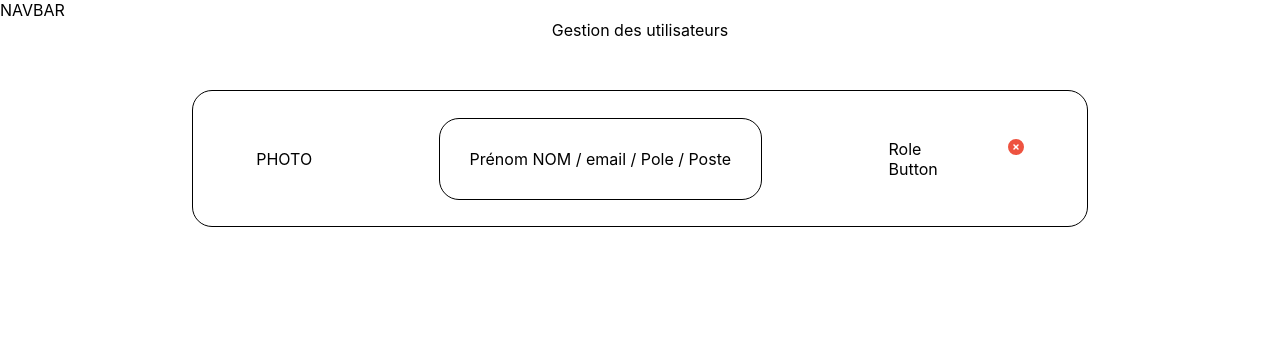
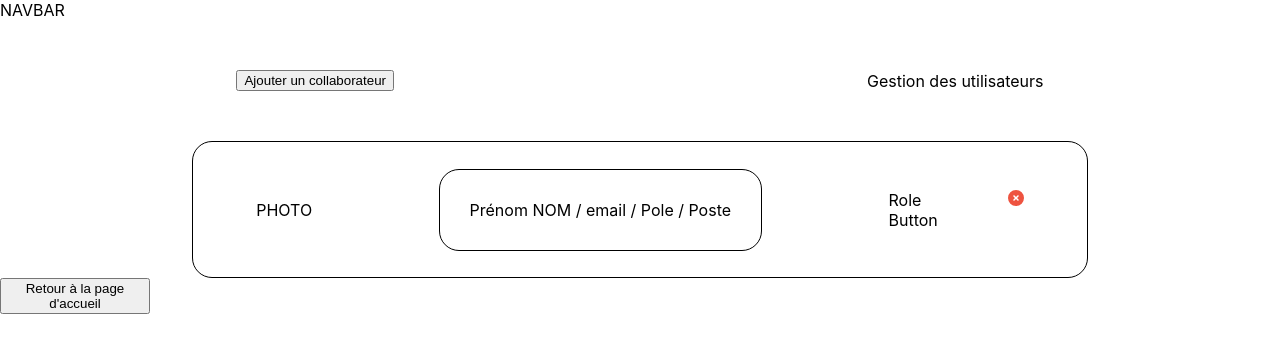
Before and after one commit to Retouched/FlowHR-front, a Next.js app: page /manageUsers in a window 1280 px wide. Shown: the top 352 px of the page. Built offline with nearby package versions, Linux system fonts and the light colour scheme; no server answers.

Commit message:
Maj page ManageUsers

```diff
--- a/components/ManageUsers.js
+++ b/components/ManageUsers.js
@@ -6,10 +6,22 @@ function ManageUsers() {
 
   return (
     <>
-      <div>NAVBAR</div>
-      <div className={styles.title}>Gestion des utilisateurs</div>
-      <div className={styles.allUsersContainer}>
-        <User />
+      <div className={styles.mainManageUsersContainer}>
+        <div>NAVBAR</div>
+        <div className={styles.mainManagerUsers}>
+          <div className={styles.addUserBtnAndTitle}>
+            <button className={styles.addUserBtn} id="addUser">
+              Ajouter un collaborateur
+            </button>
+            <div className={styles.title}>Gestion des utilisateurs</div>
+          </div>
+          <div className={styles.allUsersContainer}>
+            <User />
+          </div>
+          <button className={styles.backBtn} id="">
+            Retour à la page d'accueil
+          </button>
+        </div>
       </div>
     </>
   );
--- a/styles/ManageUsers.module.css
+++ b/styles/ManageUsers.module.css
@@ -7,5 +7,26 @@
 .title {
   display: flex;
   align-items: center;
-  justify-content: center;
 }
+.mainManageUsersContainer {
+  min-height: 100vh;
+}
+
+.mainManagerUsers {
+  display: flex;
+  flex-direction: column;
+  margin-top: 50px;
+}
+
+.addUserBtnAndTitle {
+  display: flex;
+  justify-content: space-around;
+}
+
+.addUserBtn {
+  display: flex;
+}
+
+.backBtn {
+  width: 150px;
+}
```
